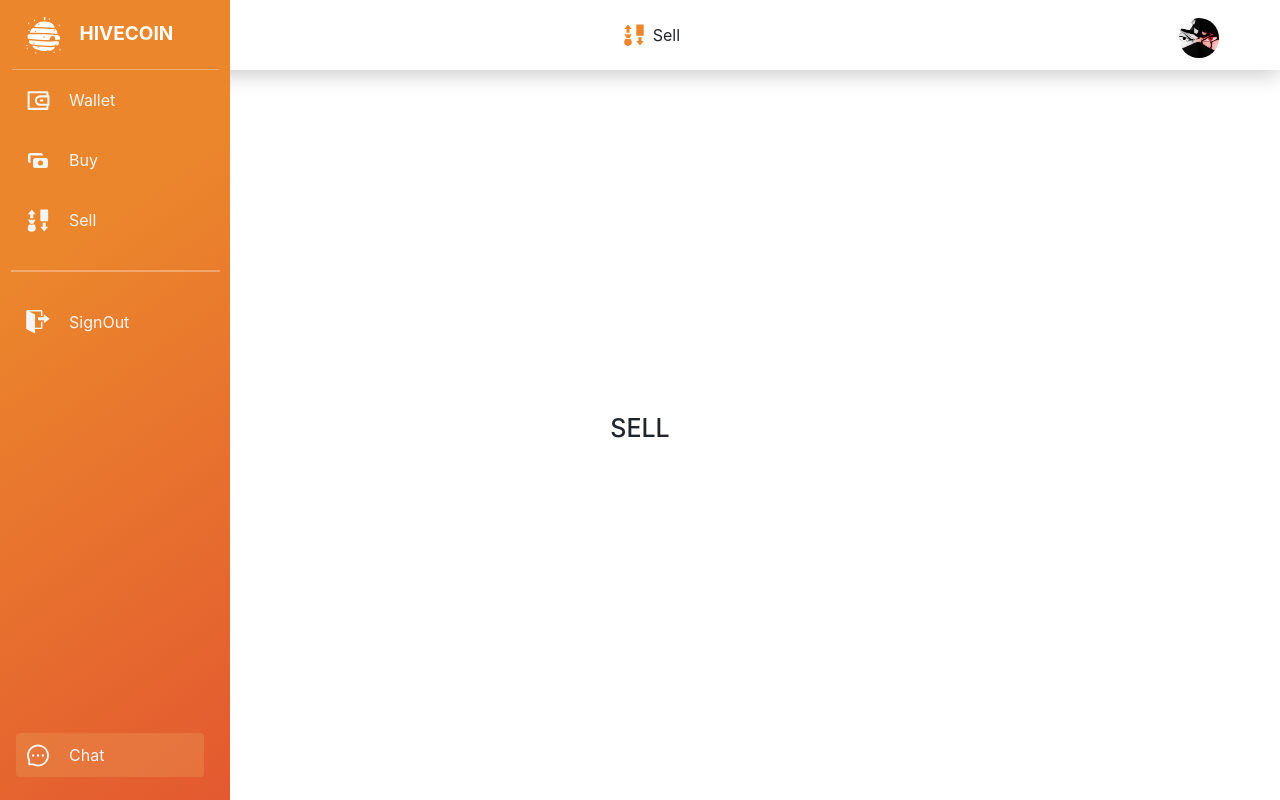
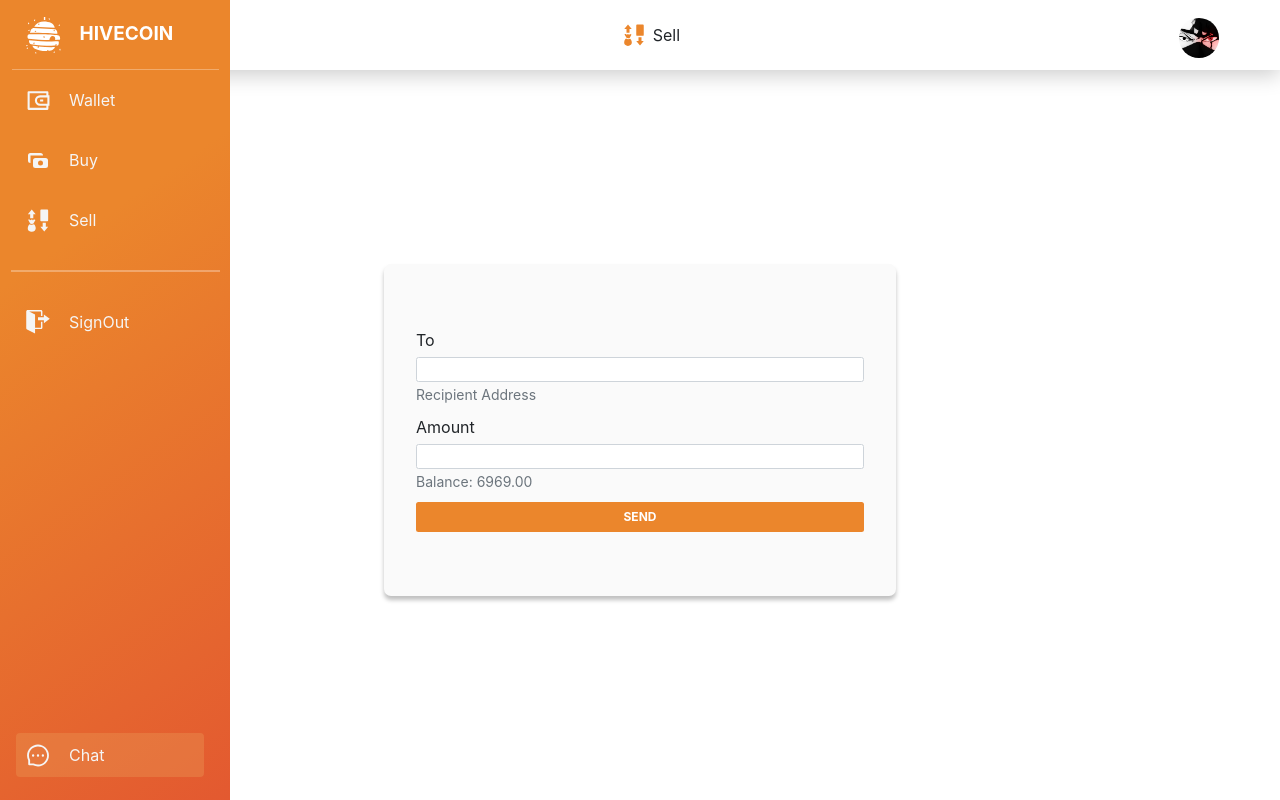
Before and after one commit to manikagnish/hivecoin, a React (Create React App) app: page /sell in a window 1280 px wide. Built offline with nearby package versions, Linux system fonts and the light colour scheme.

Commit message:
created buy and sell forms

```diff
--- a/src/components/form/Form.scss
+++ b/src/components/form/Form.scss
@@ -172,3 +172,24 @@
   left: 50%;
   transform: translateX(-50%);
 }
+
+.buy-form {
+  background-color: hsl(0, 0%, 98%);
+  padding: 4em 2em;
+  border-radius: 7px;
+  box-shadow: 0 4px 4px rgba(0, 0, 0, 0.25);
+  width: 40vw;
+
+  &__btn {
+    background-color: var(--color-primary);
+    border: 0;
+    padding: 0.5em;
+    font-size: 12px;
+    font-weight: bold;
+
+    &:hover {
+      background-color: var(--color-primary);
+      color: hsl(0, 0%, 94%);
+    }
+  }
+}
--- a/src/pages/Buy.js
+++ b/src/pages/Buy.js
@@ -1,13 +1,37 @@
 import React from "react";
 import Navbar from "../components/nav/Navbar";
 import { HiCash } from "react-icons/hi";
+import {
+  Form,
+  FormGroup,
+  Label,
+  Input,
+  FormText,
+  FormFeedback,
+  Button,
+} from "reactstrap";
 
 function Buy() {
   return (
     <>
       <Navbar name="Buy" icon={<HiCash className="navbar-icon" />} />
       <div className="center">
-        <h1>BUY</h1>
+        <Form className="buy-form">
+          <FormGroup>
+            <Label for="exampleEmail">Input</Label>
+            <Input type="number" />
+            <FormText>Some text here.</FormText>
+          </FormGroup>
+          <FormGroup>
+            <Label for="exampleEmail">Output</Label>
+            <Input type="number" />
+            {/* <FormFeedback>You will not be able to see this</FormFeedback> */}
+            <FormText>Balance: 0.00</FormText>
+          </FormGroup>
+          <Button block className="buy-form__btn">
+            BUY
+          </Button>
+        </Form>
       </div>
     </>
   );
--- a/src/pages/Sell.js
+++ b/src/pages/Sell.js
@@ -1,6 +1,15 @@
 import React from "react";
 import Navbar from "../components/nav/Navbar";
 import * as GiIcons from "react-icons/gi";
+import {
+  Form,
+  FormGroup,
+  Label,
+  Input,
+  FormText,
+  FormFeedback,
+  Button,
+} from "reactstrap";
 
 function Sell() {
   return (
@@ -10,7 +19,22 @@ function Sell() {
         icon={<GiIcons.GiBuyCard className="navbar-icon" />}
       />
       <div className="center">
-        <h1>SELL</h1>
+        <Form className="buy-form">
+          <FormGroup>
+            <Label for="exampleEmail">To</Label>
+            <Input type="number" />
+            <FormText>Recipient Address</FormText>
+          </FormGroup>
+          <FormGroup>
+            <Label for="exampleEmail">Amount</Label>
+            <Input type="number" />
+            {/* <FormFeedback>You will not be able to see this</FormFeedback> */}
+            <FormText>Balance: 6969.00</FormText>
+          </FormGroup>
+          <Button block className="buy-form__btn">
+            SEND
+          </Button>
+        </Form>
       </div>
     </>
   );
--- a/src/pages/dashboard/ActivityCard.js
+++ b/src/pages/dashboard/ActivityCard.js
@@ -26,7 +26,7 @@ function Activity() {
               </td>
               <td className="td-1">
                 <h3>
-                  <span>-</span> 0.00379971 BTC
+                  <span>-</span> 0.00379971 HCT
                 </h3>
                 <small>19.09.2016, 13:27</small>
               </td>
@@ -44,7 +44,7 @@ function Activity() {
               </td>
               <td className="td-1">
                 <h3>
-                  <span>-</span> 0.00379971 BTC
+                  <span>-</span> 0.00379971 HCT
                 </h3>
                 <small>19.09.2016, 13:27</small>
               </td>
@@ -62,7 +62,7 @@ function Activity() {
               </td>
               <td className="td-1">
                 <h3>
-                  <span>-</span> 0.00379971 BTC
+                  <span>-</span> 0.00379971 HCT
                 </h3>
                 <small>19.09.2016, 13:27</small>
               </td>
--- a/src/pages/dashboard/Dashboard.js
+++ b/src/pages/dashboard/Dashboard.js
@@ -23,14 +23,14 @@ function Dashboard() {
             <Col xs="12" lg="6">
               <BalanceCard
                 theme="dashboard__card-balance--orange dashboard__card dashboard__card-balance"
-                heading="0.00379971 BTC"
+                heading="0.00379971 HCT"
                 subheading="Wallet balance"
               />
             </Col>
             <Col xs="12" lg="6">
               <BalanceCard
                 theme="dashboard__card-balance--white dashboard__card dashboard__card-balance"
-                heading="0.00257087 BTC"
+                heading="0.00257087 HCT"
                 subheading="Unconfirmed balance"
               />
             </Col>
--- a/src/pages/dashboard/DealsCard.js
+++ b/src/pages/dashboard/DealsCard.js
@@ -16,7 +16,7 @@ function Deals() {
         </div>
         <ul>
           <li>
-            <p>5.37890123 BTC</p>
+            <p>5.37890123 HCT</p>
             <small className="active">
               <span>
                 <CgShapeCircle />
@@ -26,7 +26,7 @@ function Deals() {
           </li>
           <hr />
           <li>
-            <p>15.4567828 BTC</p>
+            <p>15.4567828 HCT</p>
             <small>
               <span>
                 <CgShapeCircle />
--- a/src/pages/dashboard/RecipientCard.js
+++ b/src/pages/dashboard/RecipientCard.js
@@ -32,7 +32,7 @@ function RecipientCard() {
                 <span>3 deals</span>
               </td>
               <td className="td-3-recip">
-                <h3>Send BTC</h3>
+                <h3>Send HCT</h3>
                 <small>last 3 days ago</small>
               </td>
             </tr>
@@ -52,7 +52,7 @@ function RecipientCard() {
                 <span>3 deals</span>
               </td>
               <td className="td-3-recip">
-                <h3>Send BTC</h3>
+                <h3>Send HCT</h3>
                 <small>last 3 days ago</small>
               </td>
             </tr>
@@ -72,7 +72,7 @@ function RecipientCard() {
                 <span>3 deals</span>
               </td>
               <td className="td-3-recip">
-                <h3>Send BTC</h3>
+                <h3>Send HCT</h3>
                 <small>last 3 days ago</small>
               </td>
             </tr>
```
